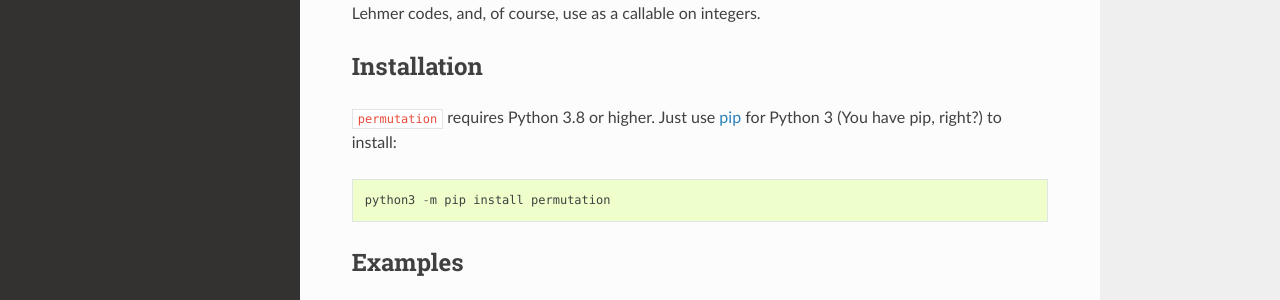
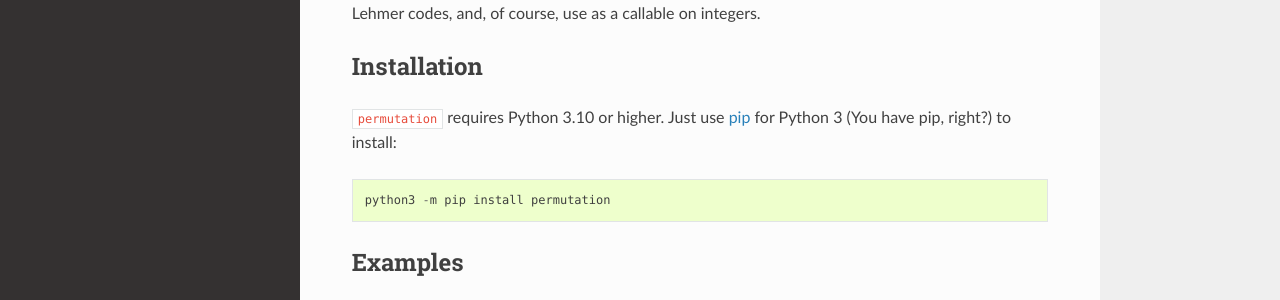
Before and after one commit to jwodder/permutation, a Sphinx documentation site: the page built from docs/index.rst, in a window 1280 px wide and 900 px high. Shown: the part 316-616 px from the top of the window. Built offline with Sphinx 7.4.7 and the Read the Docs theme 3.1.0, drawn with Linux system fonts in a browser that asks for light colours.

Commit message:
Drop support for Python 3.8 & 3.9

```diff
--- a/README.rst
+++ b/README.rst
@@ -35,7 +35,7 @@
 
 Installation
 ============
-``permutation`` requires Python 3.8 or higher.  Just use `pip
+``permutation`` requires Python 3.10 or higher.  Just use `pip
 <https://pip.pypa.io>`_ for Python 3 (You have pip, right?) to install::
 
     python3 -m pip install permutation
--- a/docs/index.rst
+++ b/docs/index.rst
@@ -20,7 +20,7 @@
 
 Installation
 ============
-``permutation`` requires Python 3.8 or higher.  Just use `pip
+``permutation`` requires Python 3.10 or higher.  Just use `pip
 <https://pip.pypa.io>`_ for Python 3 (You have pip, right?) to install::
 
     python3 -m pip install permutation
--- a/pyproject.toml
+++ b/pyproject.toml
@@ -7,7 +7,7 @@
 dynamic = ["version"]
 description = "Permutations of finitely many positive integers"
 readme = "README.rst"
-requires-python = ">=3.8"
+requires-python = ">=3.10"
 license = "MIT"
 license-files = ["LICENSE"]
 authors = [
@@ -26,8 +26,6 @@
 classifiers = [
     "Programming Language :: Python :: 3 :: Only",
     "Programming Language :: Python :: 3",
-    "Programming Language :: Python :: 3.8",
-    "Programming Language :: Python :: 3.9",
     "Programming Language :: Python :: 3.10",
     "Programming Language :: Python :: 3.11",
     "Programming Language :: Python :: 3.12",
```
Also changed, not shown: CHANGELOG.md (+1 -0 lines), 2 other files.
